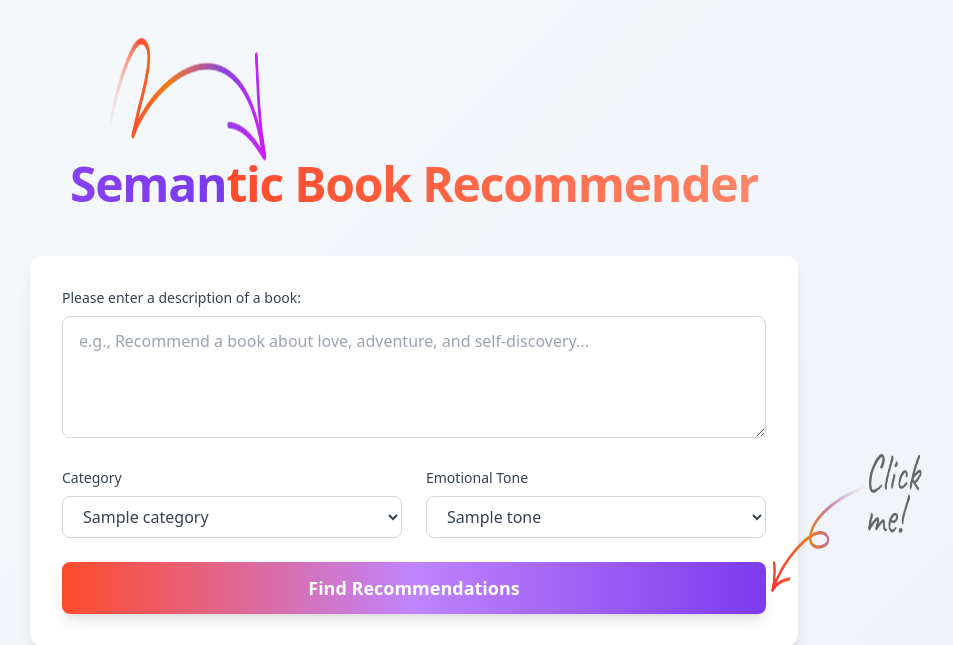
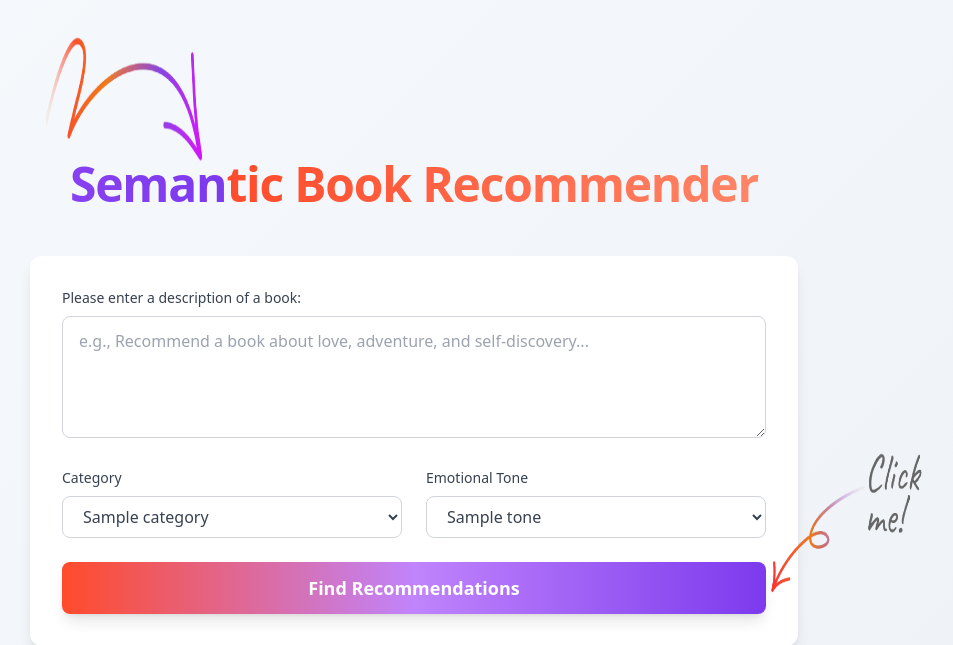
Before and after one commit to aydinefendi/Semantic-Book-Recommender, a Flask app: template templates/book_rec.html in a window 1280 px wide. Shown: the top 645 px of the page, without its empty margins (226-1179 px from the left). Run offline with Flask 3, Linux system fonts and the light colour scheme; the template is opened without the code that fills it: most values are stand-ins (such as "Sample title", 1, 10 or a date in 2020); parts of the project's set-up code (start-up, migrations or seed data) failed here and were passed over; some libraries are stand-ins or nearby versions.

Commit message:
Moved the arrow to the left

```diff
--- a/templates/book_rec.html
+++ b/templates/book_rec.html
@@ -66,7 +66,7 @@
             <!-- Arrow image pointing to the input -->
             <img src="{{ url_for('static', filename='the_arrow.png') }}"
                  alt="Arrow pointing down"
-                 class="arrow-mobile absolute -top-36 left-80 w-40 h-40">
+                 class="arrow-mobile absolute -top-36 left-64 w-40 h-40">
         </div>
 
         <div class="max-w-3xl mx-auto bg-white rounded-xl shadow-lg p-8 card-shadow mt-30">
```
